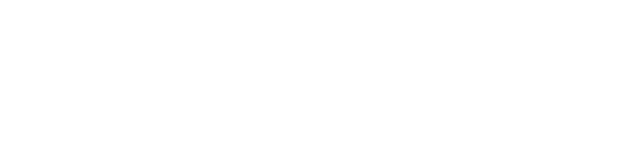
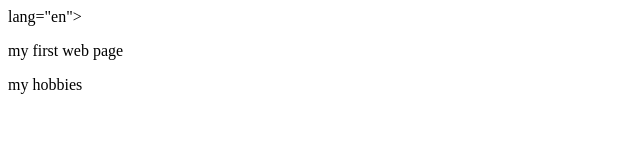
Before and after one commit to 3217020/www, a plain HTML site: page index.html in a window 1280 px wide. Shown: the whole page, without its empty margins (0-640 px from the left). Drawn offline with Linux system fonts and the light colour scheme.

Commit message:
Update index.html

```diff
--- a/index.html
+++ b/index.html
@@ -1,5 +1,14 @@
 <!DOCTYPE html>
-<html>
+<html> lang="en">
   <head>
        <meta charset="UFF-8>
          <meta http-equiv="X-UA-compatible" content="IE=edge">
+         <meta name="viewport" content="width=device-width,initial-scale=1.0">
+         <title>Documnt</title>
+  </head>
+</body>
+      <p> my first web page </p>
+      <p><introduction</p>
+      <p1>my hobbies</p1>
+</body>
+</html>
```
